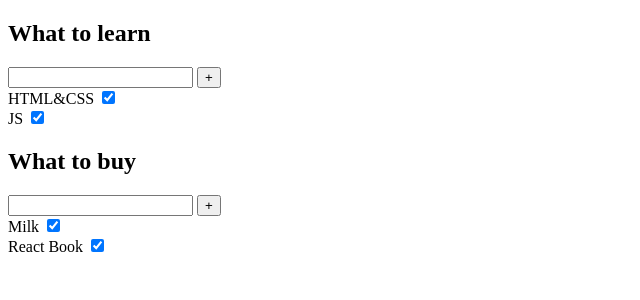
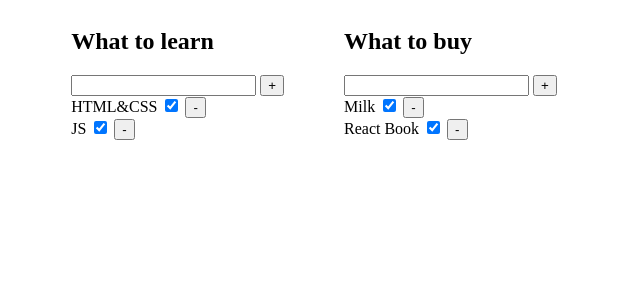
Before and after one commit to Zaitsev-AV/todolist_main_project, a React (Vite) app: page / in a window 1280 px wide. Shown: the top 300 px of the page, without its empty margins (0-640 px from the left). Built offline with nearby package versions, Linux system fonts and the light colour scheme.

Commit message:
Creating function for remove tasks, change status and add tasks.

```diff
--- a/src/App.css
+++ b/src/App.css
@@ -0,0 +1,6 @@
+.app {
+    display: flex;
+    flex-direction: row;
+    gap: 5%;
+    margin-left: 5%;
+}
--- a/src/App.tsx
+++ b/src/App.tsx
@@ -1,8 +1,9 @@
 import React, { useReducer } from 'react';
 import { v1 } from 'uuid';
-import { todolistReducer, TodolistReducerType } from "./reducer/todolistReducer";
-import { taskReducer } from "./reducer/taskReducer";
+import { todolistReducer} from "./reducer/todolistReducer";
+import { AddTaskAC, ChangeTaskStatusAC, RemoveTaskAC, taskReducer } from "./reducer/taskReducer";
 import { Todolist } from "./component/Todolist";
+import './App.css'
 
 export type FilterValueType = 'all' | 'completed' | 'active'
 
@@ -27,21 +28,31 @@ export const App: React.FC = ( props ) => {
 		]
 	} );
 
-	const removeTask = () => {
-		taskDispatch()
+	const removeTask = ( taskID: string, todolistID: string ) => {
+		taskDispatch( RemoveTaskAC( todolistID, taskID ) )
+	}
+
+	const addTask = ( todolistID: string, title: string ) => {
+		taskDispatch( AddTaskAC( todolistID, title ) )
+	}
+	const onChangeTaskStatus = (todolistID: string, taskID: string, newIsDone: boolean) => {
+	taskDispatch(ChangeTaskStatusAC(todolistID, taskID, newIsDone))
 	}
 
 
 	return (
 
-		<div>
+		<div className={ 'app' }>
 			{
 				todolists.map( el => {
 					return <Todolist
 						key={ el.id }
 						todolistID={ el.id }
 						title={ el.title }
-						tasks={tasks[el.id]}
+						tasks={ tasks[ el.id ] }
+						removeTask={ removeTask }
+						addTask={ addTask }
+						onChangeTaskStatus={onChangeTaskStatus}
 					/>
 				} )
 			}
--- /dev/null
+++ b/src/component/Todolist.module.css
@@ -0,0 +1,25 @@
+/*.card {*/
+/*    width: 190px;*/
+/*    height: 254px;*/
+/*    background-image: linear-gradient(163deg, #00ff75 0%, #3700ff 100%);*/
+/*    border-radius: 20px;*/
+/*    transition: all .3s;*/
+/*    margin-top: 20px;*/
+/*}*/
+
+/*.cardTwo {*/
+/*    width: 190px;*/
+/*    height: 254px;*/
+/*    background-color: #1a1a1a;*/
+/*    border-radius:;*/
+/*    transition: all .2s;*/
+/*}*/
+
+/*.cardTwo:hover {*/
+/*    transform: scale(0.98);*/
+/*    border-radius: 20px;*/
+/*}*/
+
+/*.card:hover {*/
+/*    box-shadow: 0px 0px 30px 1px rgba(0, 255, 117, 0.30);*/
+/*}*/
--- a/src/component/Todolist.tsx
+++ b/src/component/Todolist.tsx
@@ -1,26 +1,42 @@
-import React from 'react';
+import React, { ChangeEvent } from 'react';
 import { TaskType } from "../reducer/taskReducer";
 import { UniversalInputField } from "./UniversalInputField";
-
+import s from './Todolist.module.css'
 export type TodolistPropsType = {
 	todolistID: string
 	title: string
 	tasks: TaskType[]
+	removeTask: (taskID: string, todolistID: string)=> void
+	addTask: (todolistID: string, title: string)=> void
+	onChangeTaskStatus: (todolistID: string, taskID: string, newIsDone: boolean) => void
 };
 export const Todolist: React.FC<TodolistPropsType> = ( props ) => {
-	const { todolistID, title, tasks } = props
+	const { todolistID, title, tasks, removeTask, addTask, onChangeTaskStatus } = props
+	const addTaskHandler = (title: string) => {
+		addTask(todolistID, title)
+	}
+
 	return (
-		<div>
+		<div className={s.card}>
 				<h2>{ title }</h2>
-			<UniversalInputField/>
-			<div>{ tasks.map( t => {
+				<UniversalInputField callBack={addTaskHandler}/>
+				<div className={s.cardTwo}>{ tasks.map( t => {
+					const onClickRemoveTask = () => {
+						removeTask(t.id, todolistID)
+					}
+					const onChangeInputStatus = (e: ChangeEvent<HTMLInputElement>) => {
+						onChangeTaskStatus(todolistID, t.id, e.currentTarget.checked)
+					}
 					return (
 						<div>
 						<span key={ t.id }>{ t.title } <input type={ "checkbox" }
-						                                      checked={ t.isDone }/></span>
+						                                      checked={ t.isDone }
+						                                      onChange={onChangeInputStatus}
+						/> <button onClick={onClickRemoveTask}>-</button></span>
 						</div>
 					)
 				} ) }</div>
 			</div>
+
 	);
 };
--- a/src/component/UniversalInputField.tsx
+++ b/src/component/UniversalInputField.tsx
@@ -1,13 +1,24 @@
-import React from 'react';
+import React, { ChangeEvent, useState } from 'react';
 
 export type UniversalInputFieldTypeProps = {
-
+callBack: (title: string)=> void
 };
 export const UniversalInputField: React.FC<UniversalInputFieldTypeProps> = ( props ) => {
-	const {  } = props
+	const { callBack } = props
+	const [title, setTitle] = useState('')
+	const onChangeInputHandler = (e: ChangeEvent<HTMLInputElement>) => {
+		setTitle(e.currentTarget.value)
+	}
+	const onClickButtonHandler = () => {
+		callBack( title )
+		setTitle('')
+	}
+
 	return (
 		<>
-			<input type="text"/> <button>+</button>
+			<input value={title}
+			onChange={onChangeInputHandler}
+			/> <button onClick={onClickButtonHandler}>+</button>
 		</>
 
 	);
--- a/src/reducer/taskReducer.ts
+++ b/src/reducer/taskReducer.ts
@@ -1,4 +1,4 @@
-import { FilterValueType } from "../App";
+import { v1 } from "uuid";
 
 export type taskReducerType = {
 	[key: string]: TaskType[]
@@ -9,24 +9,65 @@ export type TaskType = {
 	title: string
 	isDone: boolean
 }
+type ActionType = ReturnType<typeof RemoveTaskAC> | ReturnType<typeof AddTaskAC> | ReturnType<typeof ChangeTaskStatusAC>
 
 
-export const taskReducer = (state: taskReducerType, action: any): taskReducerType => {
-	switch ( action.type )	{
-		case 'action.type': {
-			return state
+export const taskReducer = ( state: taskReducerType, action: ActionType ): taskReducerType => {
+	switch ( action.type ) {
+		case 'REMOVE-TASK': {
+			return {
+				...state, [ action.payload.todolistID ]:
+					state[ action.payload.todolistID ].filter( el => el.id !== action.payload.taskID )
+			}
+		}
+		case 'ADD-TASK' : {
+			return {
+				...state, [ action.payload.todolistID ]:
+					[ { id: v1(), title: action.payload.title, isDone: false },
+						...state[ action.payload.todolistID ] ]
+			}
+		}
+		case 'CHANGE-TASK-STATUS': {
+			return {
+				...state, [ action.payload.todolistID ]:
+					state[ action.payload.todolistID ].map( el => el.id === action.payload.taskID
+						?
+						{ ...el, isDone: action.payload.newIsDone }
+						:
+						el )
+			}
 		}
 	}
 	return state
 }
 
-
-const RemoveTaskAC = (todolistID: string, taskID: string) => {
+export const RemoveTaskAC = ( todolistID: string, taskID: string ) => {
 	return {
-		type: "removeTask",
+		type: "REMOVE-TASK",
 		payload: {
 			todolistID,
 			taskID
 		}
-	}
+	} as const
 }
+
+export const AddTaskAC = ( todolistID: string, title: string ) => {
+	return {
+		type: 'ADD-TASK',
+		payload: {
+			todolistID,
+			title
+		}
+	} as const
+}
+
+export const ChangeTaskStatusAC = ( todolistID: string, taskID: string, newIsDone: boolean ) => {
+	return {
+		type: 'CHANGE-TASK-STATUS',
+		payload: {
+			todolistID,
+			taskID,
+			newIsDone
+		}
+	} as const
+}
```
Lines whose indentation alone changed are shown as unchanged.
